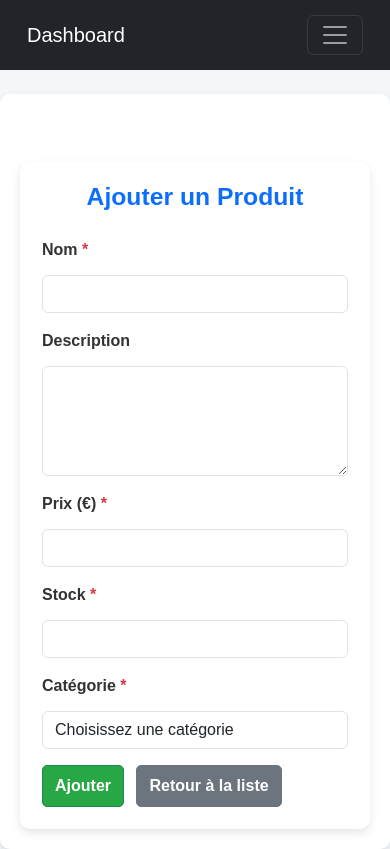
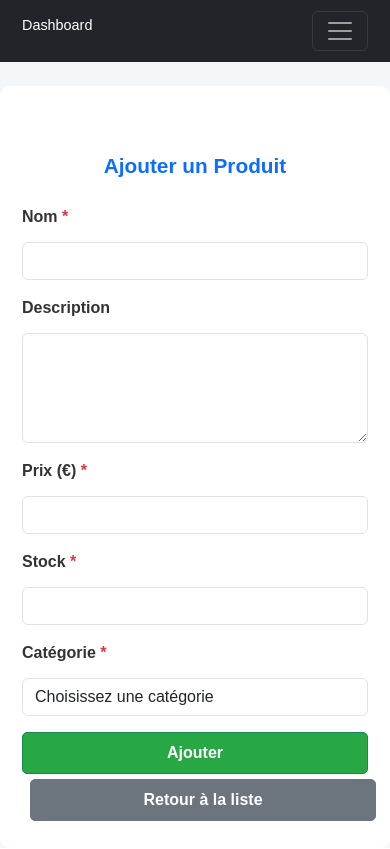
Before and after one commit to emalebeni/atemix, a Flask app: page /products/add in a window 390 px wide. After the commit the page ends 821 px from the top, so only its background shows below. Run offline with Flask 3, Linux system fonts and the light colour scheme; data comes from the database, SQL or seed files in the repository.

Commit message:
Ajout des fichiers du projet

```diff
--- a/static/styles.css
+++ b/static/styles.css
@@ -166,3 +166,58 @@
 .footer a:hover {
     text-decoration: underline;
 }
+
+/* Ajustements pour les écrans de moins de 768px (tablettes et mobiles) */
+@media screen and (max-width: 768px) {
+    .container {
+        max-width: 100%;
+        padding: 10px;
+        margin-top: 15px;
+        box-shadow: none; /* Enlever l'ombre pour plus de fluidité */
+    }
+
+    .navbar {
+        padding: 10px;
+    }
+
+    .navbar a {
+        display: block; /* Afficher les liens en colonne */
+        margin-bottom: 10px;
+    }
+
+    h1, h2 {
+        font-size: 1.5rem;
+    }
+
+    table {
+        font-size: 0.9rem;
+    }
+
+    /* Assurer un bon affichage des boutons */
+    .btn {
+        display: block;
+        width: 100%;
+        text-align: center;
+        margin-bottom: 5px;
+    }
+}
+
+/* Pour les très petits écrans (moins de 480px) */
+@media screen and (max-width: 480px) {
+    h1, h2 {
+        font-size: 1.3rem;
+    }
+
+    .navbar a {
+        font-size: 0.9rem;
+    }
+
+    form input, form textarea, form select {
+        font-size: 0.9rem;
+        padding: 8px;
+    }
+
+    th, td {
+        padding: 8px;
+    }
+}
```
